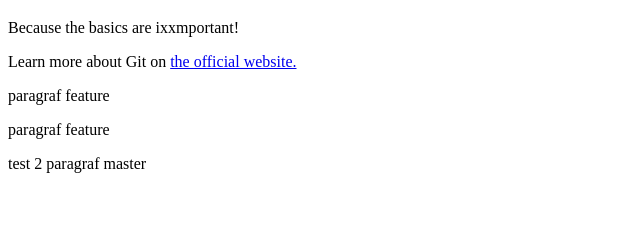
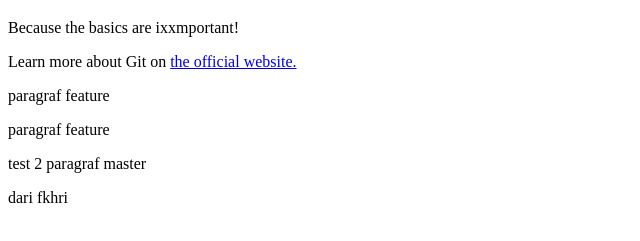
Before and after one commit to fakhri-cyber/git-udemy, a plain HTML site: page index.html in a window 1280 px wide. Shown: the part 61-302 px from the top of the page, without its empty margins (0-640 px from the left). Drawn offline with Linux system fonts and the light colour scheme.

Commit message:
Update index.html

```diff
--- a/index.html
+++ b/index.html
@@ -18,5 +18,6 @@
     </section>
     </p>
     <p> test 2 paragraf master</p>
+    <p>dari fkhri</p>
   </body>
 </html>
```
